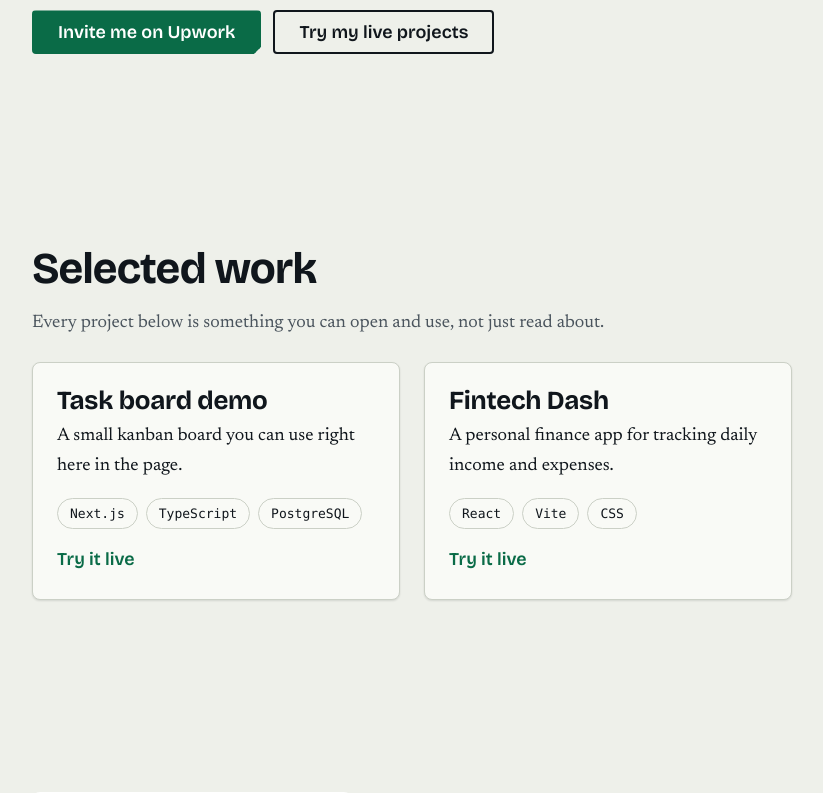
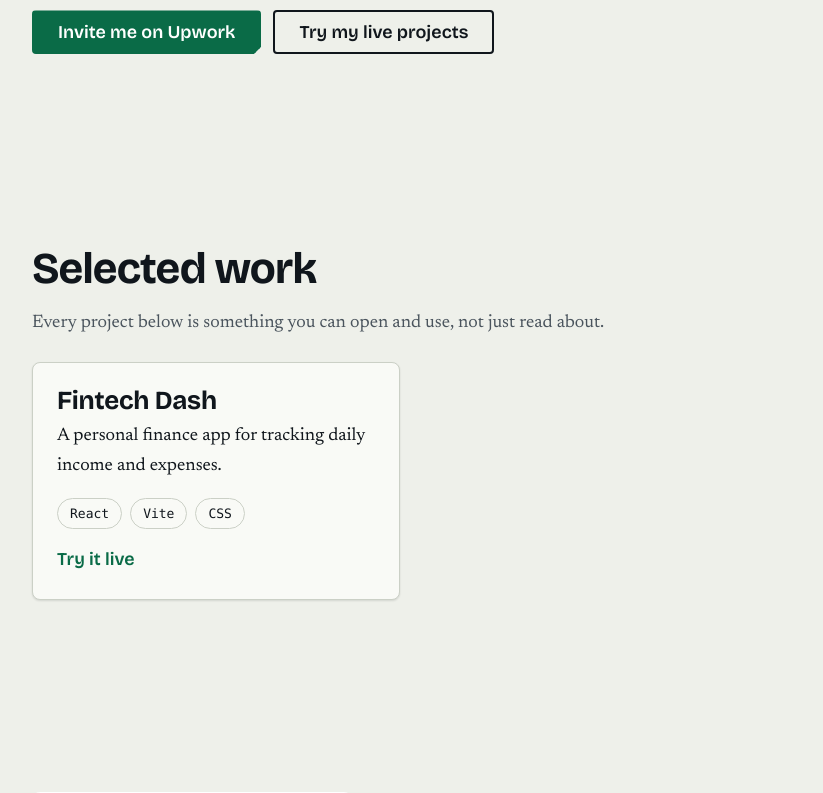
Before and after one commit to MiguelAPaez/personal-dashboard, a Next.js app: page / in a window 1280 px wide. Shown: the part 475-1268 px from the top of the page, without its empty margins (32-855 px from the left). Built offline with nearby package versions, Linux system fonts and the light colour scheme; no server answers.

Commit message:
:sparkles: Deploying on GitHub Pages

```diff
--- a/src/content/projects.ts
+++ b/src/content/projects.ts
@@ -1,17 +1,6 @@
 import { projectsSchema } from "./schema";
 
 export const projects = projectsSchema.parse([
-  {
-    slug: "task-board-demo",
-    title: "Task board demo",
-    summary: "A small kanban board you can use right here in the page.",
-    role: "Full-stack developer",
-    stack: ["Next.js", "TypeScript", "PostgreSQL"],
-    problem: "A resume can't show how you handle interactive UI state — only working code can.",
-    solution: "A fully interactive kanban board, built right into this page: drag-and-drop columns, persisted state, no sign-up needed to try it.",
-    results: ["Try it live above — no account required", "Demonstrates drag-and-drop state management and clean component architecture"],
-    demo: { type: "component", id: "task-board" },
-  },
   {
     slug: "fintech-dash-demo",
     title: "Fintech Dash",
@@ -21,6 +10,6 @@ export const projects = projectsSchema.parse([
     problem: "Tracking daily income and expenses by hand makes it hard to tell whether you're actually saving money.",
     solution: "I designed and built Fintech Dash end-to-end — a React + Vite app for logging daily income and expenses and seeing your savings trend at a glance.",
     results: ["Built solo, front-to-back, as a personal project", "Demonstrates React state management and component architecture"],
-    demo: { type: "embed", url: "http://localhost:5173/" },
+    demo: { type: "embed", url: "https://miguelapaez.github.io/fintech-app/" },
   },
 ]);
```
